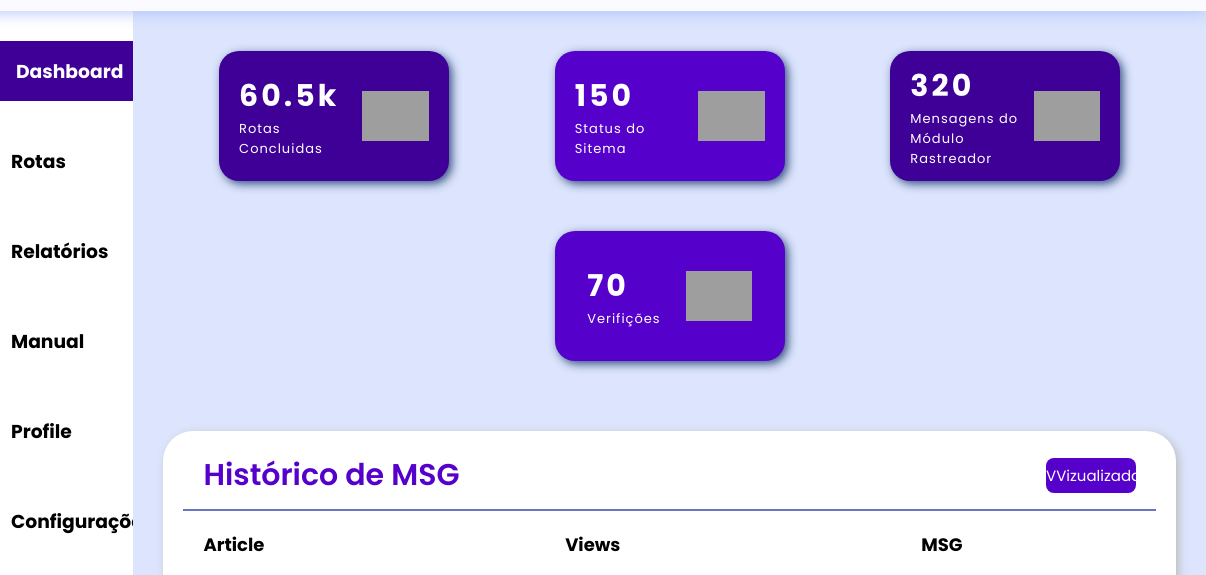
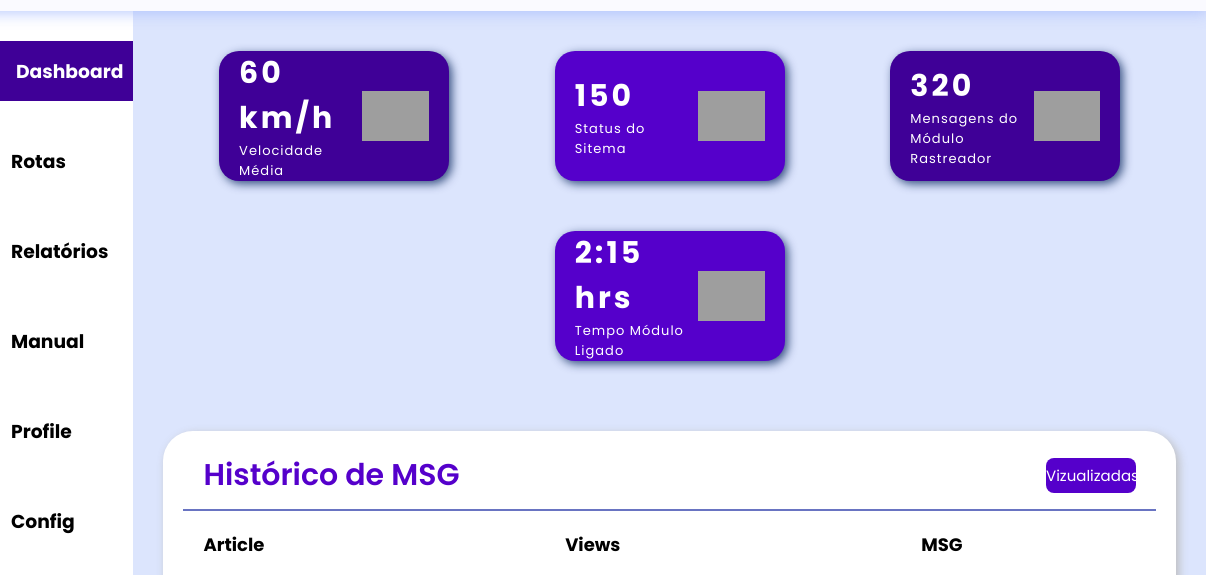
Before and after one commit to bibolook83/bibo_raster, a plain HTML site: page dashboard.html in a window 1280 px wide. Shown: the part 59-634 px from the top of the page, 74-1280 px from the left. Drawn offline with Linux system fonts and the light colour scheme; grey boxes are pictures that could not be loaded.

Commit message:
atualizaçao 3

```diff
--- a/dashboard.html
+++ b/dashboard.html
@@ -101,7 +101,7 @@
 "https://media.geeksforgeeks.org/wp-content/uploads/20221210183320/4.png"
 							class="nav-img"
 							alt="settings">
-						<h3> Configurações</h3>
+						<h3> Config</h3>
 					</div>
 
 					<div class="nav-option logout">
@@ -134,8 +134,8 @@
 
 				<div class="box box1">
 					<div class="text">
-						<h2 class="topic-heading">60.5k</h2>
-						<h2 class="topic">Rotas Concluidas</h2>
+						<h2 class="topic-heading">60 km/h</h2>
+						<h2 class="topic">Velocidade Média</h2>
 					</div>
 
 					<img src=
@@ -167,8 +167,8 @@
 
 				<div class="box box4">
 					<div class="text">
-						<h2 class="topic-heading">70</h2>
-						<h2 class="topic">Verifições</h2>
+						<h2 class="topic-heading">2:15 hrs</h2>
+						<h2 class="topic">Tempo Módulo Ligado</h2>
 					</div>
 
 					<img src=
@@ -179,7 +179,7 @@
 			<div class="report-container">
 				<div class="report-header">
 					<h1 class="recent-Articles">Histórico de MSG</h1>
-					<button class="view">VVizualizadas</button>
+					<button class="view">Vizualizadas</button>
 				</div>
 
 				<div class="report-body">
```
